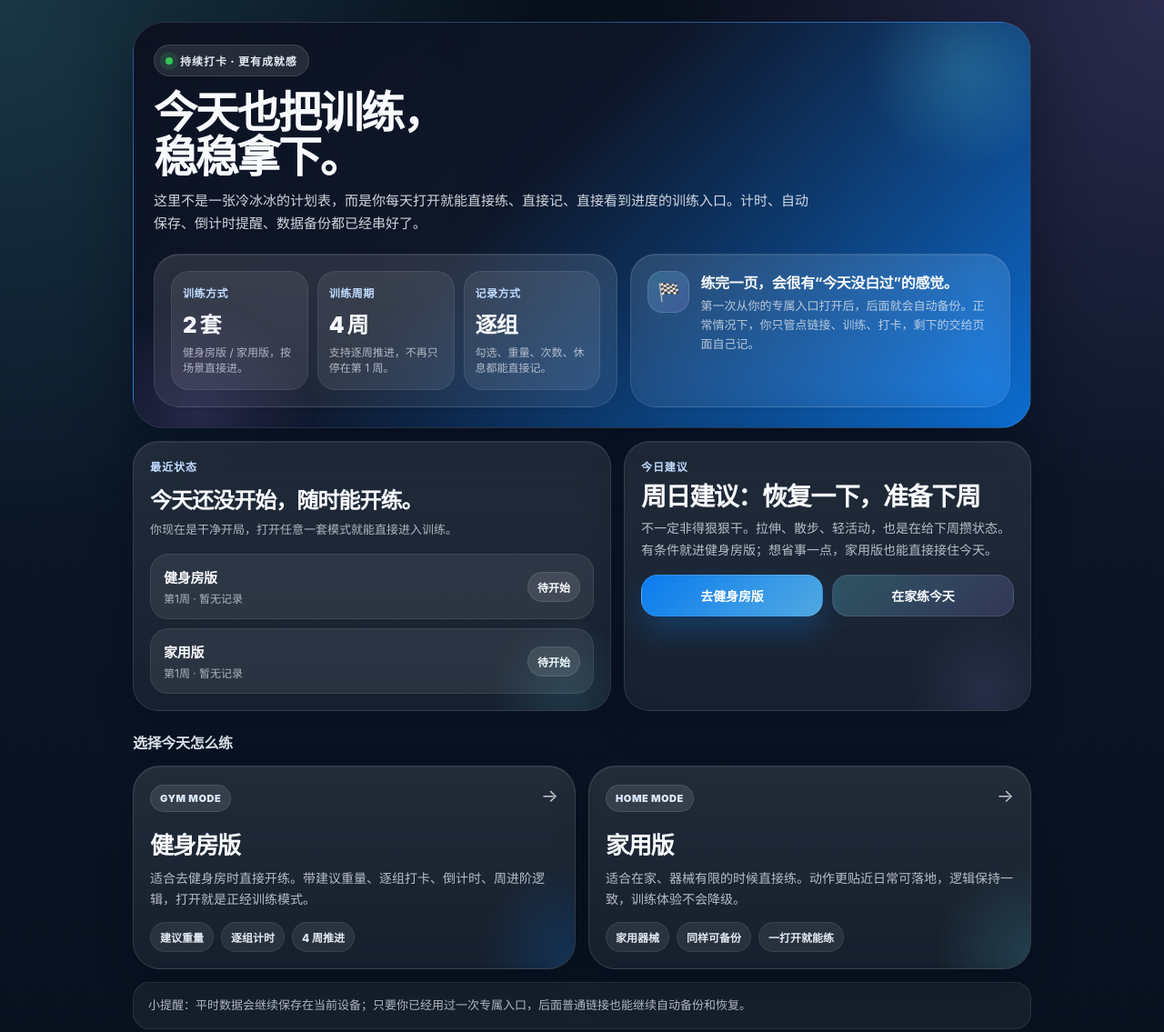
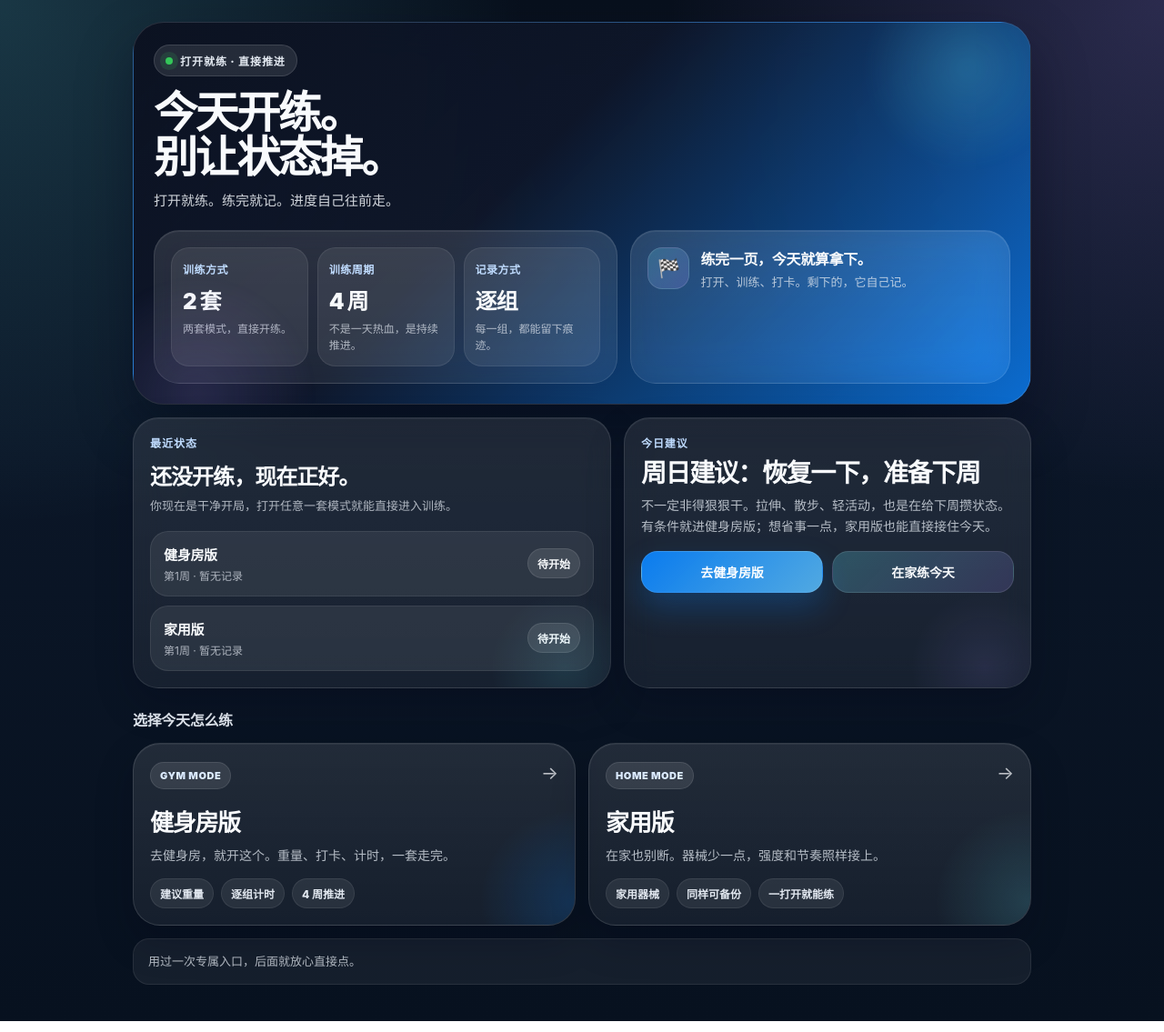
Before and after one commit to macphuongchi851-debug/keep, a plain HTML site: page index.html in a window 1280 px wide. Shown: the whole page at 91% size. Drawn offline with Linux system fonts and the light colour scheme.

Commit message:
Deploy tighter landing copy

```diff
--- a/index.html
+++ b/index.html
@@ -194,9 +194,9 @@
 <body>
   <div class="wrap">
     <section class="hero">
-      <div class="eyebrow"><span class="dot"></span>持续打卡 · 更有成就感</div>
-      <h1>今天也把训练，<br>稳稳拿下。</h1>
-      <p>这里不是一张冷冰冰的计划表，而是你每天打开就能直接练、直接记、直接看到进度的训练入口。计时、自动保存、倒计时提醒、数据备份都已经串好了。</p>
+      <div class="eyebrow"><span class="dot"></span>打开就练 · 直接推进</div>
+      <h1>今天开练。<br>别让状态掉。</h1>
+      <p>打开就练。练完就记。进度自己往前走。</p>
 
       <div class="heroGrid">
         <div class="panel">
@@ -204,17 +204,17 @@
             <div class="stat">
               <div class="statLabel">训练方式</div>
               <div class="statValue">2 套</div>
-              <div class="statSub">健身房版 / 家用版，按场景直接进。</div>
+              <div class="statSub">两套模式，直接开练。</div>
             </div>
             <div class="stat">
               <div class="statLabel">训练周期</div>
               <div class="statValue">4 周</div>
-              <div class="statSub">支持逐周推进，不再只停在第 1 周。</div>
+              <div class="statSub">不是一天热血，是持续推进。</div>
             </div>
             <div class="stat">
               <div class="statLabel">记录方式</div>
               <div class="statValue">逐组</div>
-              <div class="statSub">勾选、重量、次数、休息都能直接记。</div>
+              <div class="statSub">每一组，都能留下痕迹。</div>
             </div>
           </div>
         </div>
@@ -222,8 +222,8 @@
           <div class="heroNote">
             <div class="heroNoteIcon">🏁</div>
             <div>
-              <strong>练完一页，会很有“今天没白过”的感觉。</strong>
-              <span>第一次从你的专属入口打开后，后面就会自动备份。正常情况下，你只管点链接、训练、打卡，剩下的交给页面自己记。</span>
+              <strong>练完一页，今天就算拿下。</strong>
+              <span>打开、训练、打卡。剩下的，它自己记。</span>
             </div>
           </div>
         </div>
@@ -233,8 +233,8 @@
     <div class="quickGrid">
       <section class="quickCard recent">
         <div class="cardEyebrow">最近状态</div>
-        <div class="cardTitle" id="recentHeadline">今天还没开始，随时能开练。</div>
-        <div class="cardText" id="recentText">下面两套模式都会自动读取你本机已有的训练记录。</div>
+        <div class="cardTitle" id="recentHeadline">还没开练，现在正好。</div>
+        <div class="cardText" id="recentText">选一个入口，直接接着往下推。</div>
         <div class="recentList">
           <a class="recentRow" data-sync-link href="./workout.html">
             <div class="recentMain">
@@ -255,8 +255,8 @@
 
       <section class="quickCard today">
         <div class="cardEyebrow">今日建议</div>
-        <div class="suggestDay" id="todayTitle">今天适合把计划继续往前推。</div>
-        <div class="suggestDesc" id="todayDesc">如果你有条件去健身房，就直接进健身房版；如果今天想省事一点，就开家用版也能无缝接上。</div>
+        <div class="suggestDay" id="todayTitle">今天练什么，下面直接进。</div>
+        <div class="suggestDesc" id="todayDesc">有条件就去健身房。想省事，就在家继续。</div>
         <div class="actionRow">
           <a class="miniBtn primary" id="gymTodayLink" data-sync-link href="./workout.html">去健身房版</a>
           <a class="miniBtn secondary" id="homeTodayLink" data-sync-link href="./workout_home.html">在家练今天</a>
@@ -272,7 +272,7 @@
           <span class="entryArrow">→</span>
         </div>
         <div class="entryTitle">健身房版</div>
-        <div class="entryDesc">适合去健身房时直接开练。带建议重量、逐组打卡、倒计时、周进阶逻辑，打开就是正经训练模式。</div>
+        <div class="entryDesc">去健身房，就开这个。重量、打卡、计时，一套走完。</div>
         <div class="chips">
           <span class="chip">建议重量</span>
           <span class="chip">逐组计时</span>
@@ -286,7 +286,7 @@
           <span class="entryArrow">→</span>
         </div>
         <div class="entryTitle">家用版</div>
-        <div class="entryDesc">适合在家、器械有限的时候直接练。动作更贴近日常可落地，逻辑保持一致，训练体验不会降级。</div>
+        <div class="entryDesc">在家也别断。器械少一点，强度和节奏照样接上。</div>
         <div class="chips">
           <span class="chip">家用器械</span>
           <span class="chip">同样可备份</span>
@@ -295,7 +295,7 @@
       </a>
     </div>
 
-    <div class="footerNote">小提醒：平时数据会继续保存在当前设备；只要你已经用过一次专属入口，后面普通链接也能继续自动备份和恢复。</div>
+    <div class="footerNote">用过一次专属入口，后面就放心直接点。</div>
   </div>
 <script>
 (function(){
@@ -366,7 +366,7 @@
 
     if(headline && text){
       if((gym.done + home.done) === 0){
-        headline.textContent = '今天还没开始，随时能开练。';
+        headline.textContent = '还没开练，现在正好。';
         text.textContent = '你现在是干净开局，打开任意一套模式就能直接进入训练。';
       }else{
         headline.textContent = '最近进度：' + best.label + '更靠前。';
```
